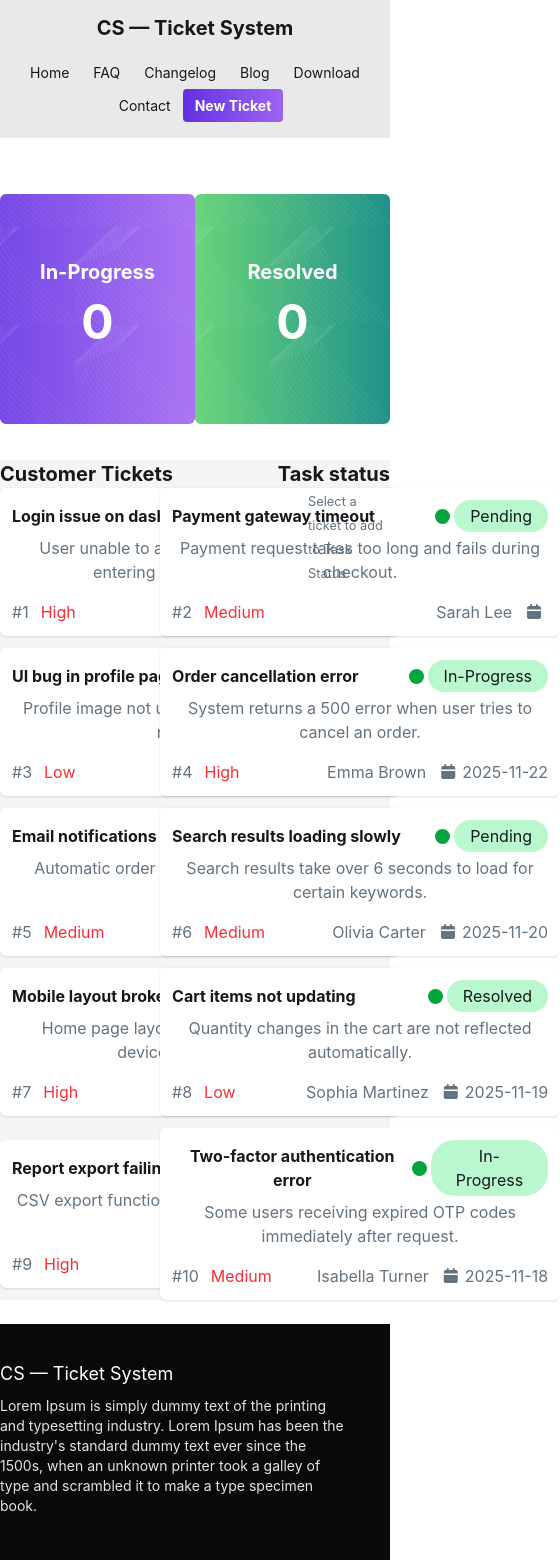
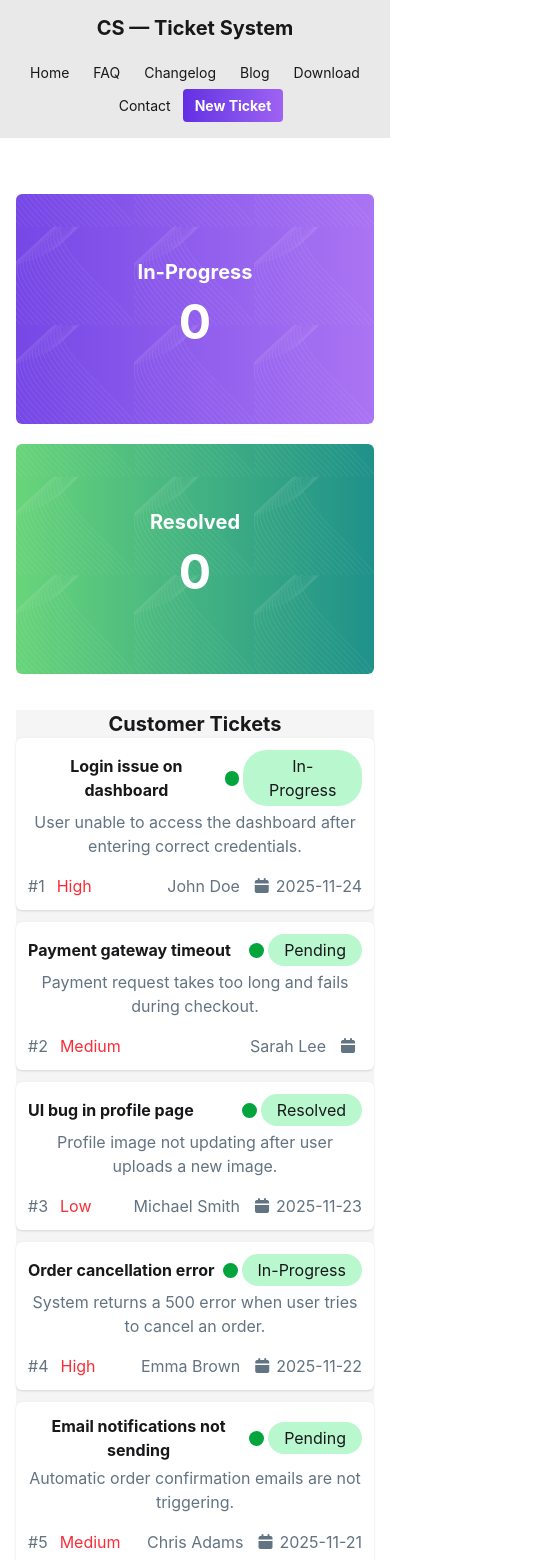
Before and after one commit to MDIQBAL7/A-7, a React (Vite) app: page / in a window 390 px wide. Shown: the top 1560 px of the page, 560 px wide, since content can reach past the window. Built offline with nearby package versions, Linux system fonts and the light colour scheme.

Commit message:
responsibeForMobileDevice

```diff
--- a/src/components/Cust.jsx
+++ b/src/components/Cust.jsx
@@ -5,8 +5,7 @@ const Cust = ({ cust, resolvedTicket }) => {
     resolvedTicket(cust)
   }
   return (
-    <div>
-
+    <div className="flex justify-center sm:justify-between mb-3">
       <div className="bg-white rounded-lg p-4">
         <h1 className="font-semibold text-[#001931] mb-2">{cust.title}</h1>
         <button
--- a/src/components/CustomerTickets.jsx
+++ b/src/components/CustomerTickets.jsx
@@ -6,23 +6,25 @@ const CustomerTickets = ({ callPromise, clickedTicket, customerticket, resolvedT
   const toUse = use(callPromise);
   // console.log(customerticket)
   return (
-    <div className="bg-[#F5F5F5]">
+    <div className="bg-[#F5F5F5] mx-4 sm:mx-0">
       <div className="max-w-[1150px] mx-auto mt-9">
-        <div className="flex items-center justify-between font-bold">
+        <div className="flex items-center justify-center sm:justify-between font-bold">
           <h1 className="text-xl">Customer Tickets</h1>
-          <h1 className="text-xl">Task status</h1>
+          <h1 className="text-xl hidden sm:block">Task status</h1>
         </div>
-        <div className="flex justify-between">
-          <div className="grid grid-cols-2 items-center gap-3 ">
+        <div className="flex justify-between flex-col sm:flex-row">
+          <div className="grid grid-cols-1 sm:grid-cols-2  items-center gap-3 ">
             {toUse.map((ticket) => (
               <Ticket ticket={ticket} clickedTicket={clickedTicket}></Ticket>
             ))}
           </div>
           <div>
-            <small className={`text-[#627382] `}>
+            <small className={`text-[#627382] hidden sm:block`}>
               Select a ticket to add to Task Status
             </small>
+
             <div>
+               <h1 className="text-xl block sm:hidden text-center font-bold mt-3.5">Task status</h1>
               {customerticket.map((cust) => (
                 <Cust cust={cust} resolvedTicket = {resolvedTicket}></Cust>
               ))}
--- a/src/components/Foooter.jsx
+++ b/src/components/Foooter.jsx
@@ -3,8 +3,8 @@ import React from "react";
 const Foooter = () => {
   return (
     <div className="bg-neutral mt-6 py-9">
-      <footer className="footer sm:footer-horizontal text-neutral-content max-w-[1150px] mx-auto">
-        <nav>
+      <footer className="footer grid grid-cols-2 items-center justify-items-center sm:grid-cols-5  text-neutral-content max-w-[1150px] mx-auto">
+        <nav className="ml-6 sm:ml-0">
           <h6 className="text-white text-lg">CS — Ticket System</h6>
           <p className="max-w-[350px]">
             Lorem Ipsum is simply dummy text of the printing and typesetting
--- a/src/components/Hero.jsx
+++ b/src/components/Hero.jsx
@@ -1,12 +1,12 @@
 import React from "react";
 import image1 from "../assets/vector1.png";
 import image2 from "../assets/vector2.png";
-const Hero = ({customerticket, resolve}) => {
+const Hero = ({ customerticket, resolve }) => {
   return (
-    <div className="max-w-[1200px] mx-auto mt-14 text-white font-bold">
-      <div className="flex items-center justify-around text-center">
+    <div className="max-w-[1200px] mx-auto mt-14 text-white font-bold px-4 text-center">
+      <div className="grid grid-cols-1 sm:grid-cols-2 gap-5 place-items-center">
         <div
-          className=" w-[550px] h-[230px] p-5 rounded-md"
+          className="w-full max-w-[550px] h-[230px] p-5 rounded-md"
           style={{
             backgroundImage: `
           url(${image1}),
@@ -17,11 +17,12 @@ const Hero = ({customerticket, resolve}) => {
             backgroundSize: "120px, 100px, cover",
           }}
         >
-          <h1 className="text-xl mt-11 ">In-Progress</h1>
+          <h1 className="text-xl mt-11">In-Progress</h1>
           <p className="text-5xl mt-3">{customerticket.length}</p>
         </div>
+
         <div
-          className="w-[550px] h-[230px] p-5  rounded-md"
+          className="w-full max-w-[550px] h-[230px] p-5 rounded-md"
           style={{
             backgroundImage: `
           url(${image1}),
--- a/src/components/Ticket.jsx
+++ b/src/components/Ticket.jsx
@@ -10,7 +10,7 @@ const Ticket = ({ ticket, clickedTicket }) => {
   return (
     <button
       onClick={() => tickedCall(ticket)}
-      className="bg-white shadow-sm rounded-md p-3 w-[400px] cursor-pointer"
+      className="bg-white shadow-sm rounded-md p-3 mx-auto sm:mx-2 max-w-[400px] cursor-pointer"
     >
       <div className="flex items-center justify-between mb-1">
         <h1 className="font-bold">{title}</h1>
```
Lines whose indentation alone changed are shown as unchanged.
